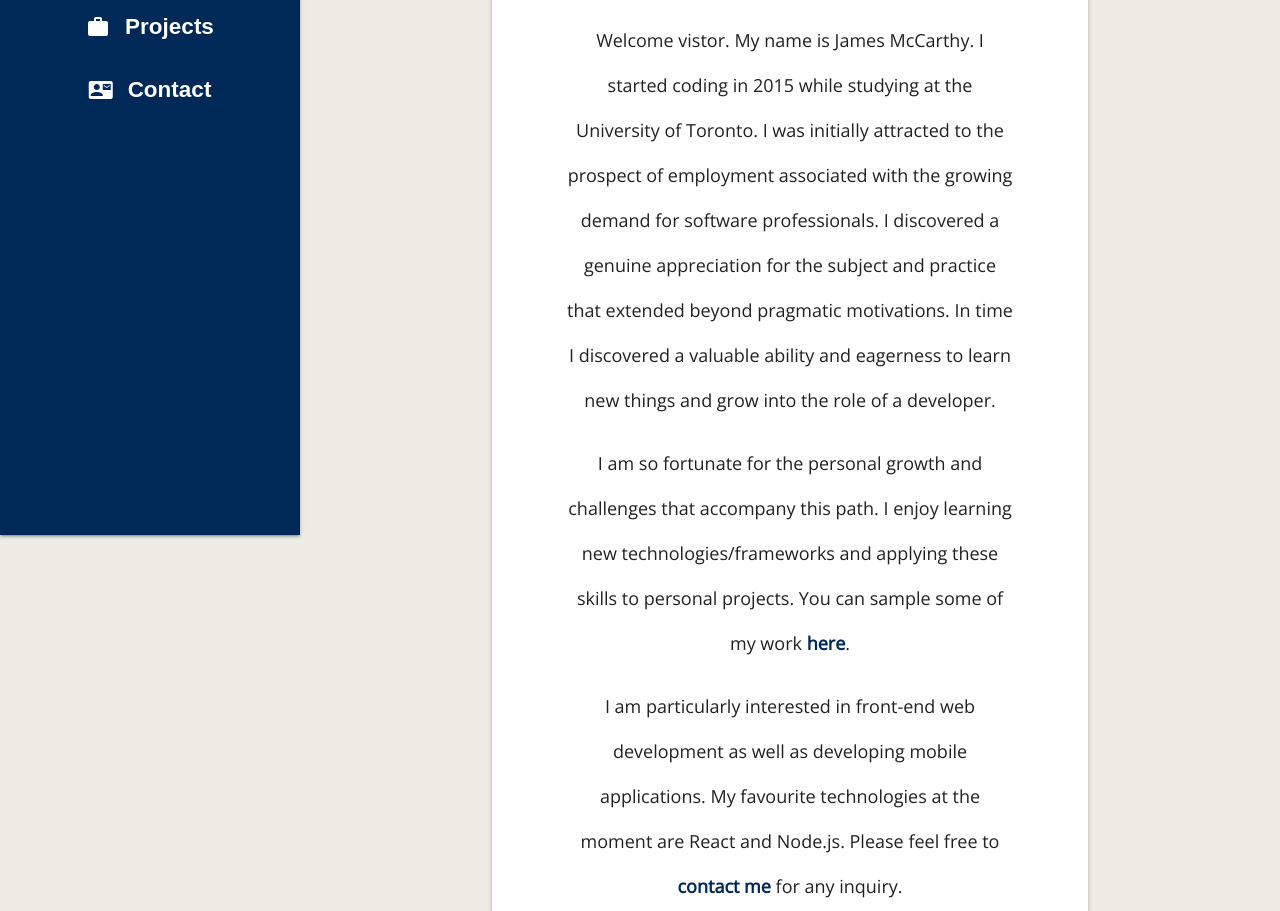
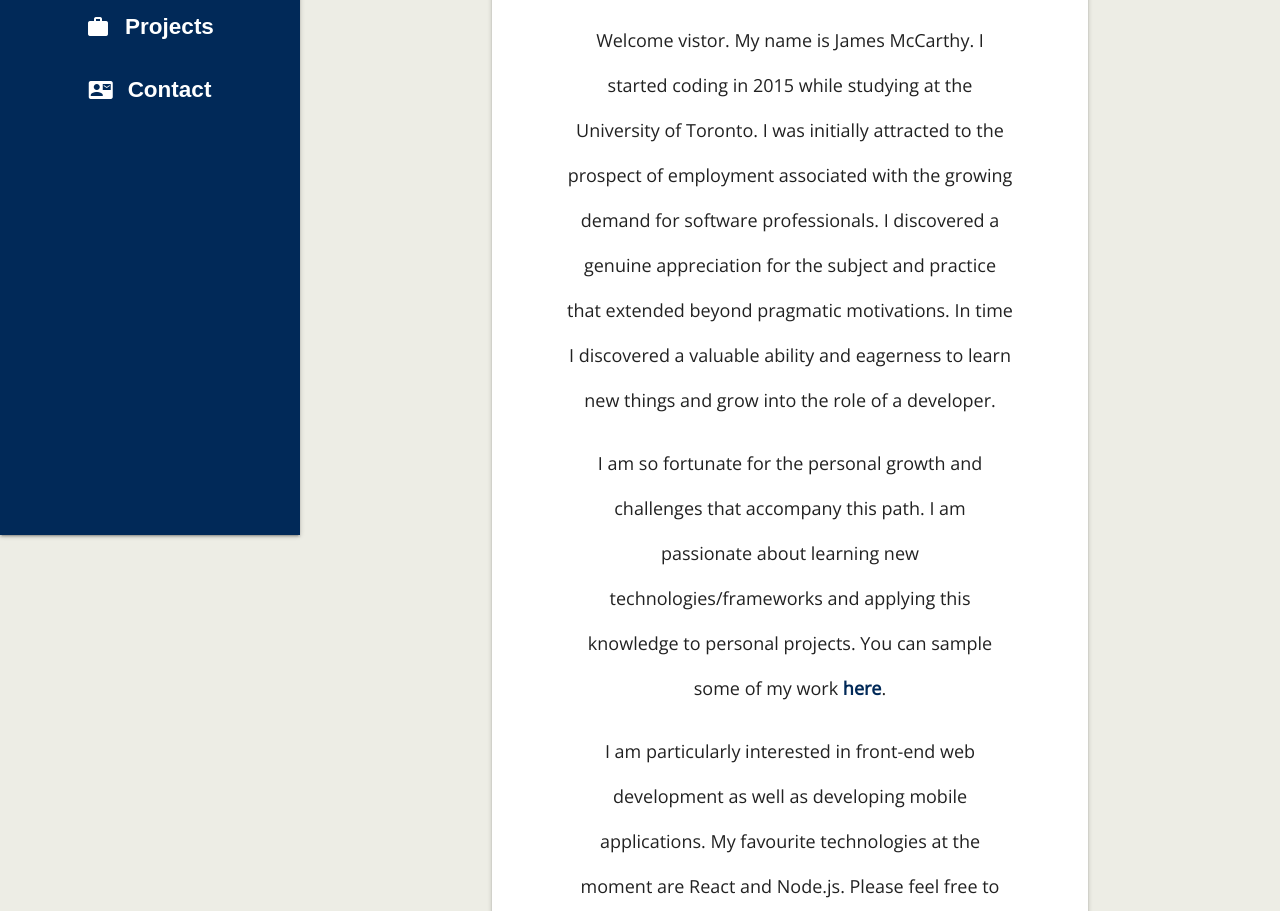
Before and after one commit to Mister905/gatsby_portfolio, a Gatsby site: page /about in a window 1280 px wide. Shown: the part 325-1236 px from the top of the page. Built offline with nearby package versions, Linux system fonts and the light colour scheme; Gatsby itself is replaced by a stand-in of ours; a web font is replaced by a local one.

Commit message:
Refinement

```diff
--- a/src/pages/about.js
+++ b/src/pages/about.js
@@ -47,8 +47,8 @@ class About extends Component {
                   </p>
                   <p className="about-text">
                     I am so fortunate for the personal growth and challenges
-                    that accompany this path. I enjoy learning new
-                    technologies/frameworks and applying these skills to
+                    that accompany this path. I am passionate about learning new
+                    technologies/frameworks and applying this knowledge to
                     personal projects. You can sample some of my work{" "}
                     <Link to="/projects" className="about-link">
                       here
```
